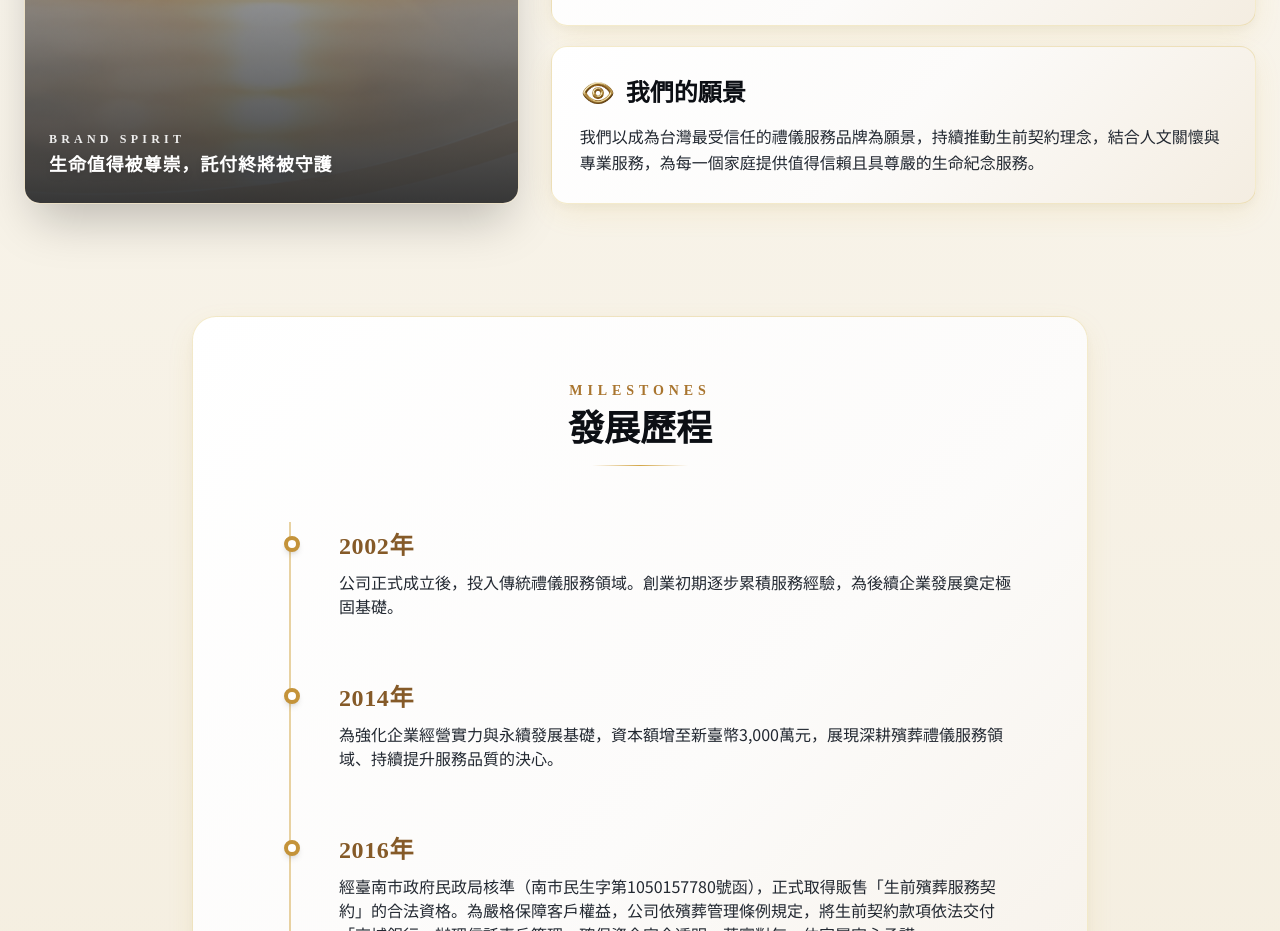
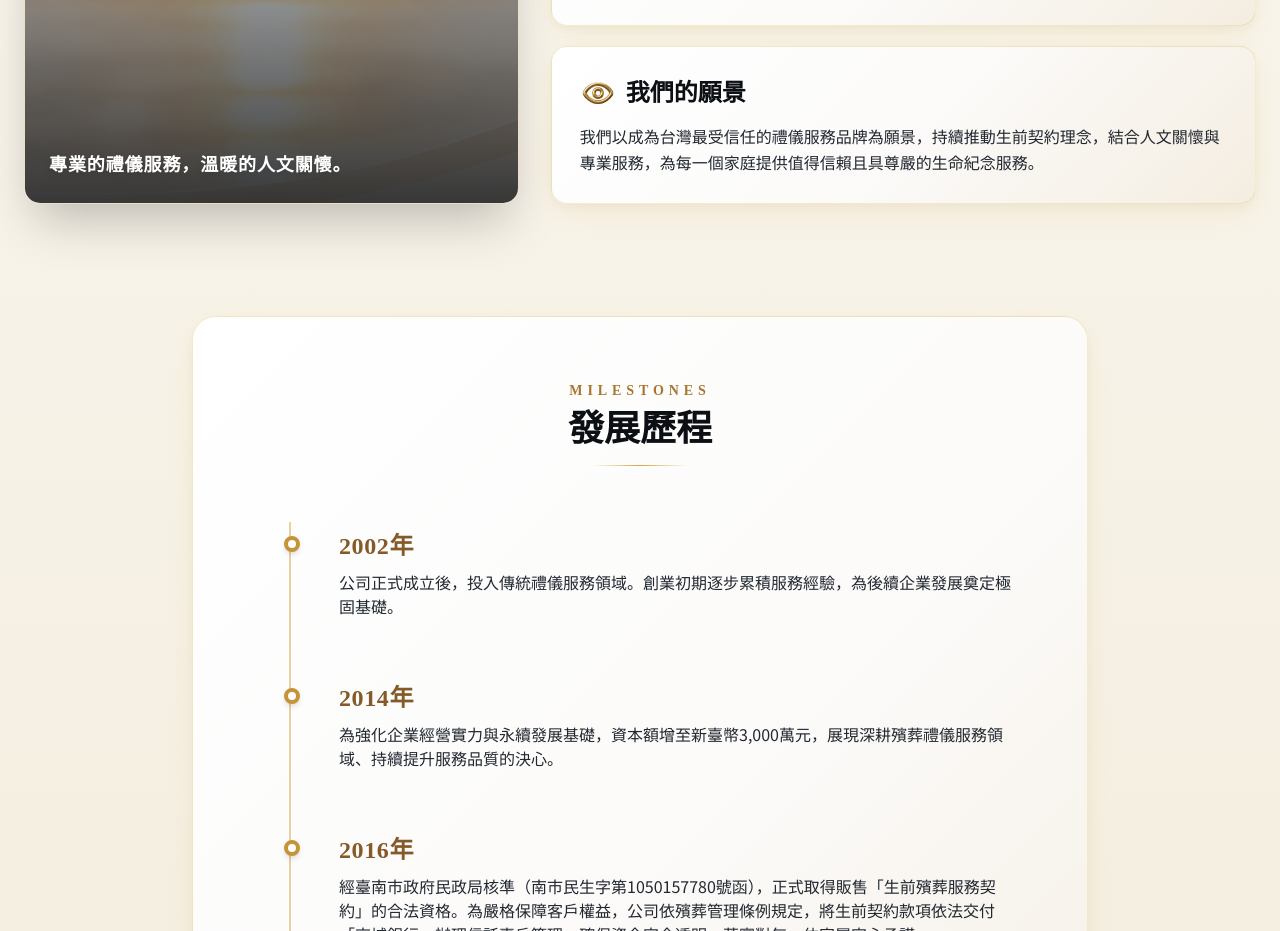
Before and after one commit to m9606286/baoci-life-website, a React (Vite) app: page / in a window 1280 px wide. Shown: the part 1440-2371 px from the top of the page. Built offline with nearby package versions, Linux system fonts and the light colour scheme.

Commit message:
Update About.tsx

```diff
--- a/src/components/About.tsx
+++ b/src/components/About.tsx
@@ -108,11 +108,8 @@ export default function About() {
 
               {/* 左下角品牌精神文字壓紋 */}
               <div className="absolute bottom-6 left-6 right-6 z-10 pointer-events-none">
-                <p className="text-white font-serif-tc text-[10px] sm:text-xs tracking-[0.35em] uppercase mb-1 font-semibold opacity-90 drop-shadow-xs">
-                  BRAND SPIRIT
-                </p>
                 <h4 className="text-white font-serif-tc text-sm sm:text-base lg:text-lg font-bold tracking-wider leading-normal drop-shadow-md whitespace-nowrap">
-                  生命值得被尊崇，託付終將被守護
+                  專業的禮儀服務，溫暖的人文關懷。
                 </h4>
               </div>
             </div>
```
